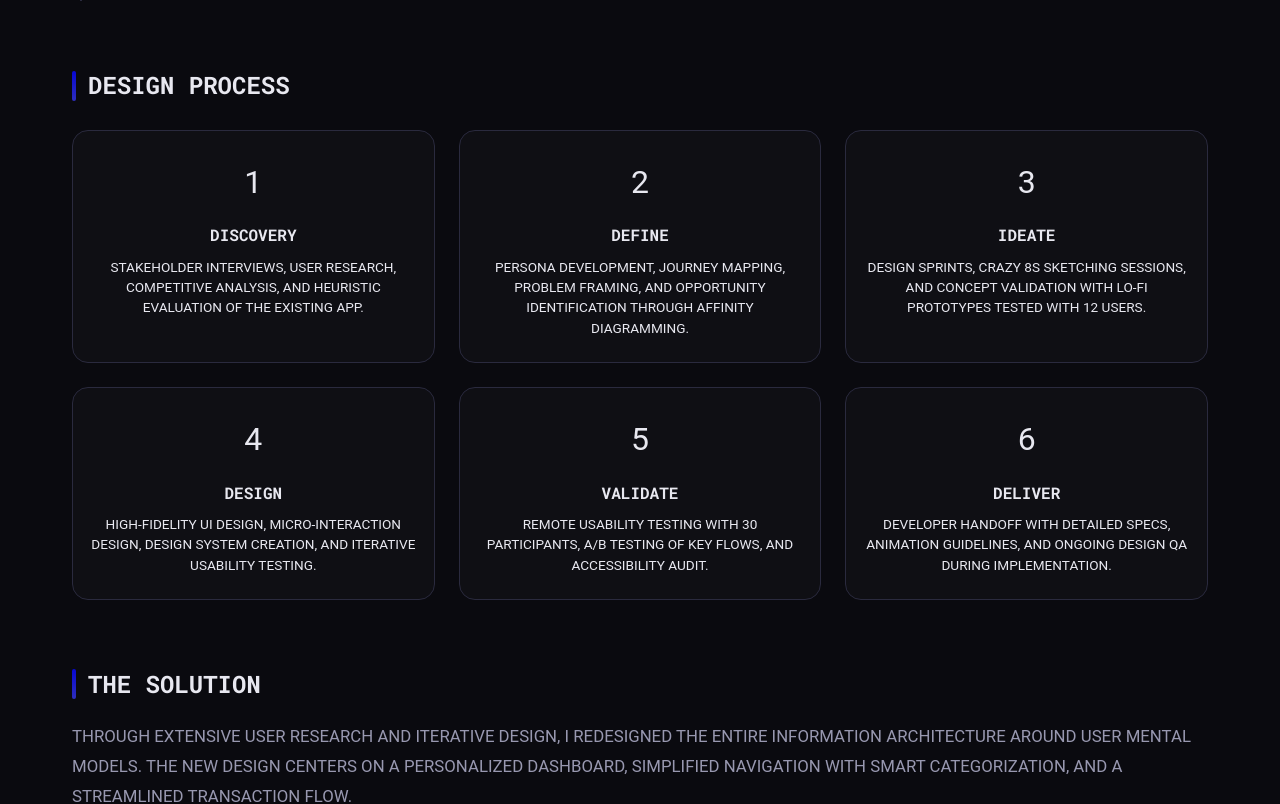
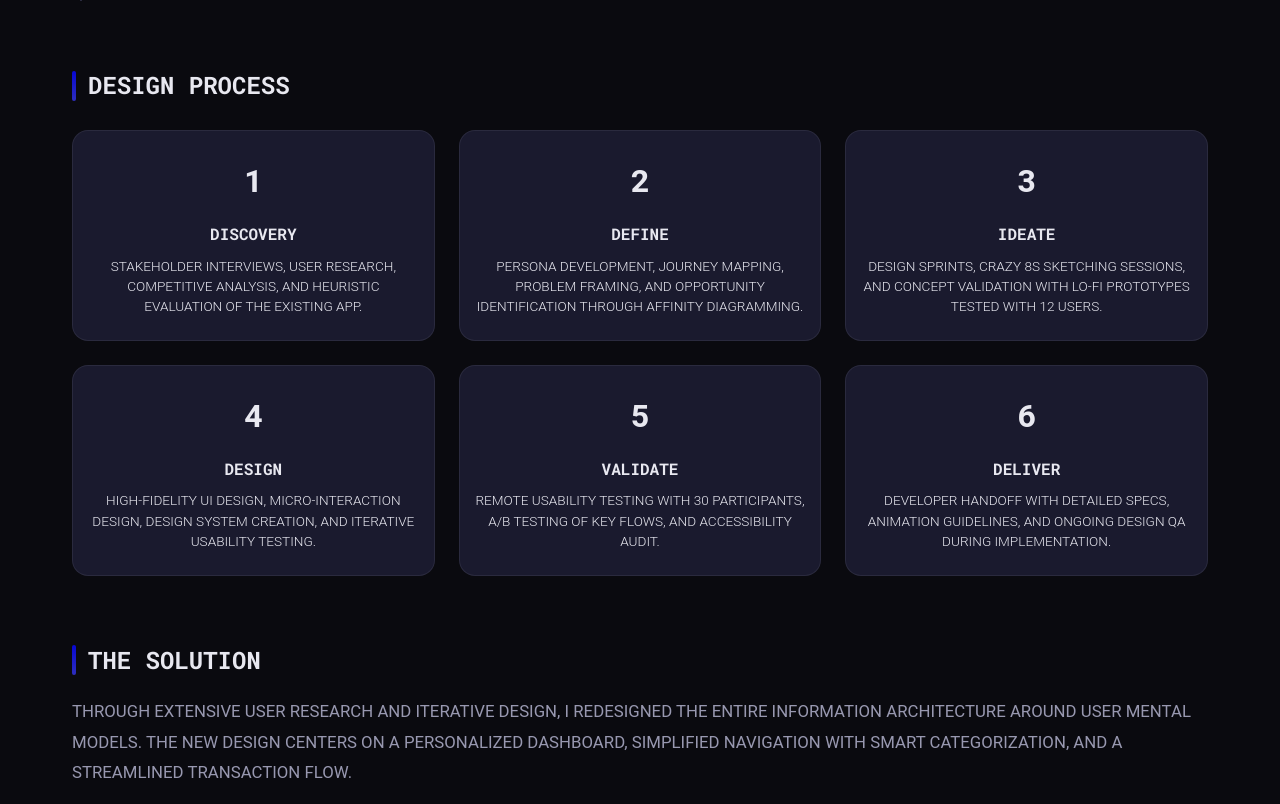
Before and after one commit to Moeckl-kathrin/Portfolio, a React (Vite) app: page /project/finflow in a window 1280 px wide. Shown: the part 1740-2544 px from the top of the page. Built offline with nearby package versions, Linux system fonts and the light colour scheme.

Commit message:
projekt intranet done

```diff
--- a/src/data/projects.ts
+++ b/src/data/projects.ts
@@ -127,13 +127,12 @@ export const projects: ProjectData = {
       team: '2 UX Design Consultants, 2 Project Manager, 2 IT Responsible, internal stakeholders & super admins',
       client: 'TÜV SÜD',
       tools: ['Condens', 'Figma', 'CardSorting+', 'UXbeam'],
-      challenge: '',
+      challenge: 'TÜV SÜD\'s global intranet, used by employees worldwide, no longer met the requirements of a modern, international organization.',
       challengeDetails: [
-        'The intranet looked visually outdated and no longer met modern design standards',
+        'Visually outdated and not responsive, even though field employees needed mobile access',
         'Search returned irrelevant, outdated, or poorly prioritized results',
-        'Content was Germany-centered and barely relevant for international employees',
-        'Clear content ownership was missing, and many pages became dead ends',
-        'No responsive design, even though field employees needed mobile access',
+        'Content was heavily Germany-centered and barely relevant for international employees',
+        'Missing content ownership led to dead ends and outdated pages',
       ],
       researchInsights: [
         '19 semi-structured user interviews with global employees from Germany, Spain, Italy, the UK, and Asia',
@@ -166,9 +165,9 @@ export const projects: ProjectData = {
         'Foundation created for card sorting, wireframes, and external implementation',
       ],
       learnings: [
-        'Language is structure. It wasn\'t the architecture, but the language that was the biggest hurdle: those who don\'t understand the terminology won\'t find the content.',
-        'Core structure works; exceptions decide. The basic structure proved effective, but a few critical areas determined the entire perceived usability quality.',
-        'Users think in tasks, not in organizational logic. Employees search for answers, not departments: the architecture must follow this task-oriented approach.',
+        '<strong>Language is structure.</strong> It wasn\'t the architecture, but the language that was the biggest hurdle: those who don\'t understand the terminology won\'t find the content.',
+        '<strong>Core structure works; exceptions decide.</strong> The basic structure proved effective, but a few critical areas determined the entire perceived usability quality.',
+        '<strong>Users think in tasks,</strong> not in organizational logic. Employees search for answers, not departments: the architecture must follow this task-oriented approach.',
       ],
       gallery: [
         { src: 'https://ik.imagekit.io/1levduhdq/videoframe_12478.png', caption: '', videoSrc: 'https://ik.imagekit.io/1levduhdq/videoframe_12478.mp4' },
@@ -418,13 +417,12 @@ export const projects: ProjectData = {
       team: '2 UX Design Consultants, 2 Project Manager, 2 IT Responsible, internal stakeholders & super admins',
       client: 'TÜV SÜD',
       tools: ['Condens', 'Figma', 'CardSorting+', 'UXbeam'],
-      challenge: 'Das globale Intranet von TÜV SÜD, genutzt von Mitarbeitenden weltweit, war veraltet, schwer navigierbar und entsprach nicht mehr den Anforderungen einer modernen, internationalen Organisation.',
+      challenge: 'Das globale Intranet von TÜV SÜD, genutzt von Mitarbeitenden weltweit, entsprach nicht mehr den Anforderungen einer modernen, internationalen Organisation.',
       challengeDetails: [
-        'Das Intranet wirkte visuell veraltet und entsprach nicht modernen Design-Standards',
-        'Die Suchfunktion lieferte irrelevante, veraltete oder falsch priorisierte Ergebnisse',
-        'Inhalte waren zu sehr auf den deutschen Bereich ausgerichtet und für internationale Mitarbeitende kaum relevant',
-        'Klare Content-Verantwortlichkeiten fehlten, viele Seiten waren Sackgassen',
-        'Kein responsives Design, obwohl Außendienstmitarbeitende mobilen Zugang benötigten',
+        'Visuell veraltet, kein responsives Design — obwohl Außendienstmitarbeitende mobilen Zugang benötigten',
+        'Suchfunktion lieferte irrelevante, veraltete oder falsch priorisierte Ergebnisse',
+        'Inhalte stark auf den deutschen Bereich ausgerichtet, für internationale Mitarbeitende kaum relevant',
+        'Fehlende Content-Verantwortlichkeiten führten zu Sackgassen und veralteten Seiten',
       ],
       researchInsights: [
         '19 semistrukturierte User Interviews mit globalen Mitarbeitenden aus Deutschland, Spanien, Italien, UK und Asien',
@@ -437,8 +435,8 @@ export const projects: ProjectData = {
         { title: 'Semistrukturierte User Interviews', description: '19 Interviews mit globalen Mitarbeitenden, Tagging und Clustering aller relevanten Aussagen im Research-Tool.', icon: '🗣️' },
         { title: 'Synthese & MVP-Priorisierung', description: 'Findings zu 3 MVP-Prioritäten verdichtet: Orientation & Findability, Content Ownership, Intuitive UX/UI.', icon: '📊' },
         { title: 'Card Sorting & Tree Testing', description: 'Nutzerorientierte Informationsarchitektur auf Basis mentaler Modelle der Mitarbeitenden entwickelt.', icon: '🗂️' },
-        { title: 'Wireframe & Mockup-Erstellung', description: 'Prototypen zur Übergabe an das externe Umsetzungsteam, basierend auf MVP-Priorisierung und Matomo-Auswertung.', icon: '🎨' },
-        { title: 'Validierung', description: 'Usability-Tests zur Überprüfung der definierten KPIs (optional beauftragt).', icon: '✅' },
+        { title: 'Prototyp Erstellung', description: 'Prototypen zur Übergabe an das externe Umsetzungsteam, basierend auf MVP-Priorisierung und Matomo-Auswertung.', icon: '🎨' },
+        { title: 'Testing', description: 'Usability-Tests zur Überprüfung der definierten KPIs (optional beauftragt).', icon: '✅' },
       ],
       solution: 'Aus den Erkenntnissen wurden drei klare MVP-Prioritäten abgeleitet, die als Grundlage für das neue Intranet dienten: eine nutzerorientierte Suche, die fehlertolerant und semantisch stark ist; klare Content-Verantwortlichkeiten auf regionaler und globaler Ebene; und ein intuitives UX/UI-Design, das kognitive Entlastung schafft und Nutzer schnell zu ihren Zielen führt.',
       solutionDetails: [
@@ -457,9 +455,9 @@ export const projects: ProjectData = {
         'Grundlage für Card Sorting, Wireframes und externe Umsetzung geschaffen',
       ],
       learnings: [
-        'Sprache ist Struktur. Nicht die Architektur, sondern die Sprache war die größte Hürde: Wer die Bezeichnungen nicht versteht, findet den Inhalt nicht.',
-        'Die Kernstruktur funktioniert, die Ausnahmen entscheiden. Die Grundstruktur bewährte sich, doch wenige kritische Einzelbereiche bestimmten die gesamte wahrgenommene Nutzungsqualität.',
-        'Nutzende denken in Aufgaben, nicht in Organisationslogik. Mitarbeitende suchen keine Abteilungen, sondern Antworten: Die Architektur muss dieser Aufgabenorientierung folgen.',
+        '<strong>Sprache ist Struktur.</strong> Nicht die Architektur, sondern die Sprache war die größte Hürde: Wer die Bezeichnungen nicht versteht, findet den Inhalt nicht.',
+        '<strong>Die Kernstruktur funktioniert, die Ausnahmen entscheiden.</strong> Die Grundstruktur bewährte sich, doch wenige kritische Einzelbereiche bestimmten die gesamte wahrgenommene Nutzungsqualität.',
+        '<strong>Nutzende denken in Aufgaben,</strong> nicht in Organisationslogik. Mitarbeitende suchen keine Abteilungen, sondern Antworten: Die Architektur muss dieser Aufgabenorientierung folgen.',
       ],
       gallery: [
         { src: 'https://ik.imagekit.io/1levduhdq/videoframe_12478.png', caption: '', videoSrc: 'https://ik.imagekit.io/1levduhdq/videoframe_12478.mp4' },
--- a/src/pages/ProjectPage.tsx
+++ b/src/pages/ProjectPage.tsx
@@ -160,7 +160,7 @@ export default function ProjectPage() {
             {project.learnings.map((learning, i) => (
               <div key={i} className="project-detail__learning-card">
                 <span className="project-detail__learning-num">{String(i + 1).padStart(2, '0')}</span>
-                <p>{learning}</p>
+                <p dangerouslySetInnerHTML={{ __html: learning }} />
               </div>
             ))}
           </div>
--- a/src/styles/global.css
+++ b/src/styles/global.css
@@ -382,11 +382,6 @@ img {
   justify-content: center;
 }
 
-.hero__actions > :first-child,
-.hero__actions > :nth-child(2) {
-  /* buttons row - handled by wrapper */
-}
-
 .hero__cta {
   display: inline-flex;
   align-items: center;
@@ -825,7 +820,7 @@ img {
   position: absolute;
   inset: -1px;
   border-radius: 17px;
-  background: linear-gradient(135deg, var(--color-gradient-1), var(--color-gradient-2), var(--color-gradient-3));
+  background: linear-gradient(135deg, var(--color-gradient-1), var(--color-gradient-2));
   opacity: 0;
   transition: opacity 0.5s ease;
   z-index: 0;
@@ -1300,25 +1295,63 @@ img {
 .project-detail__process-step {
   text-align: center;
   padding: 1.5rem 1rem;
-  background: rgba(255, 255, 255, 0.02);
-  border: 1px solid var(--color-border);
+  background: var(--color-border);
   border-radius: 16px;
-  transition: all var(--transition);
-  position: relative;
+  transition: all 0.5s cubic-bezier(0.4, 0, 0.2, 1);
+  position: relative;
+  overflow: hidden;
+}
+
+.project-detail__process-step::before {
+  content: '';
+  position: absolute;
+  inset: -1px;
+  border-radius: 17px;
+  background: linear-gradient(135deg, var(--color-gradient-1), var(--color-gradient-2));
+  opacity: 0;
+  transition: opacity 0.5s ease;
+  z-index: 0;
+  filter: blur(2px);
+}
+
+.project-detail__process-step::after {
+  content: '';
+  position: absolute;
+  inset: 1px;
+  border-radius: 15px;
+  background: var(--color-bg-card);
+  transition: background var(--transition), border-color var(--transition), box-shadow var(--transition);
+  z-index: 0;
 }
 
 .project-detail__process-step:hover {
-  border-color: var(--color-accent);
-  background: rgba(108, 99, 255, 0.05);
-  transform: translateY(-4px);
+  transform: translateY(-6px);
+  box-shadow: 0 20px 40px rgba(108, 99, 255, 0.15);
+}
+
+.project-detail__process-step:hover::before {
+  opacity: 1;
+}
+
+.project-detail__process-step:hover::after {
+  background: linear-gradient(180deg, rgba(7, 7, 212, 0.3), rgba(14, 14, 34, 0.95));
+  box-shadow: inset 0 0 0 1px rgba(7, 7, 212, 0.4);
 }
 
 .project-detail__process-icon {
   font-size: 2rem;
+  font-weight: 700;
   margin-bottom: 0.75rem;
   display: block;
 }
 
+.project-detail__process-icon,
+.project-detail__process-step h4,
+.project-detail__process-step p {
+  position: relative;
+  z-index: 1;
+}
+
 .project-detail__process-line {
   display: none;
 }
@@ -1326,14 +1359,14 @@ img {
 .project-detail__process-step h4 {
   font-family: var(--font-heading);
   font-size: 1rem;
-  font-weight: 600;
+  font-weight: 700;
   color: var(--color-text);
   margin-bottom: 0.5rem;
 }
 
 .project-detail__process-step p {
   font-size: 0.85rem;
-  font-weight: 400;
+  font-weight: 300;
   color: var(--color-text-muted);
   line-height: 1.5;
 }
@@ -1426,7 +1459,7 @@ img {
 }
 
 .project-detail__result-icon {
-  color: var(--color-accent);
+  color: var(--color-gradient-1);
   font-size: 1rem;
   flex-shrink: 0;
   margin-top: 0.2rem;
@@ -1509,16 +1542,16 @@ img {
 
 .project-detail__learning-card:hover {
   border-color: var(--color-accent);
-  background: rgba(108, 99, 255, 0.03);
+  background: rgba(108, 99, 255, 0.05);
 }
 
 .project-detail__learning-num {
   font-family: var(--font-heading);
   font-size: 1.5rem;
   font-weight: 700;
-  color: var(--color-accent);
+  color: var(--color-gradient-1);
   flex-shrink: 0;
-  opacity: 0.5;
+  opacity: 1;
 }
 
 .project-detail__learning-card p {
```
